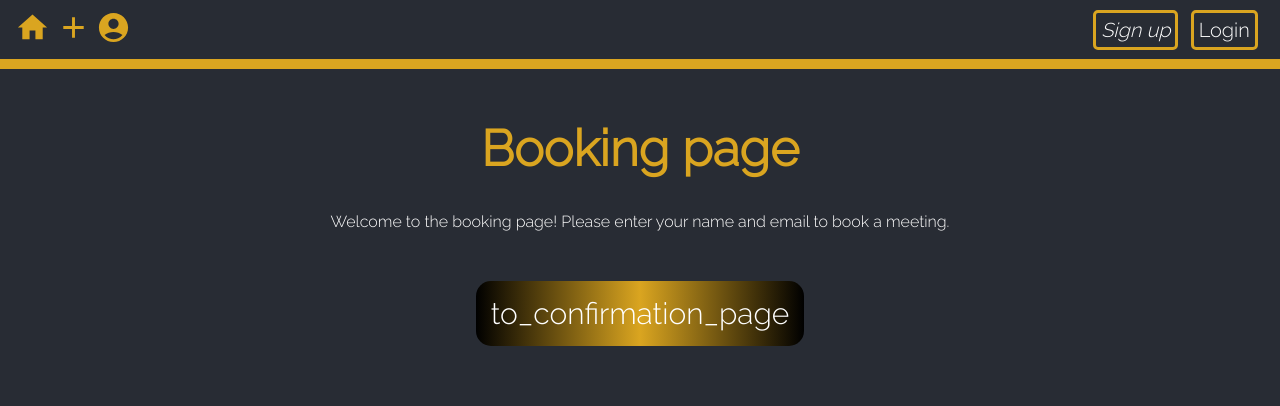
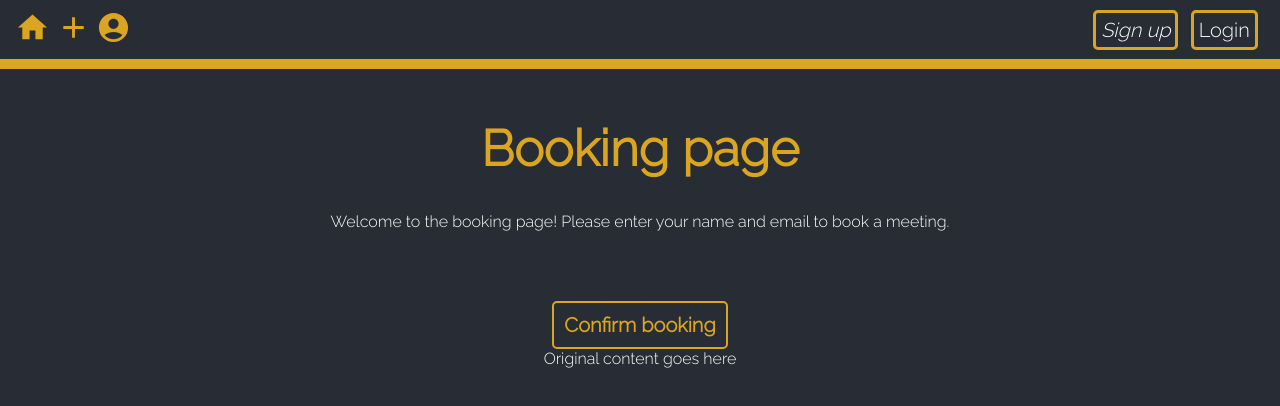
Before and after one commit to Civil-Data/OnlineMeetingSchedule, a React (Create React App) app in the folder frontend/: page /booking in a window 1280 px wide. Shown: the top 406 px of the page. Built offline with nearby package versions, Linux system fonts and the light colour scheme.

Commit message:
CHANGE: Confirm page is now a component

```diff
--- a/frontend/src/App.js
+++ b/frontend/src/App.js
@@ -6,7 +6,6 @@ import Register from "./views/Register";
 import Login from "./views/Login";
 import Booking from "./views/Booking";
 import NavigationBar from "./Components/NavigationBar";
-import Confirmation from "./views/Confirmation";
 import Profile from "./views/Profile";
 
 function App() {
@@ -19,7 +18,6 @@ function App() {
                 <Route path="/booking" element={<Booking />} />
                 <Route path="/register" element={<Register />} />
                 <Route path="/profile" element={<Profile />} />
-                <Route path="/confirmation" element={<Confirmation />} />
             </Routes>
         </>
     );
--- /dev/null
+++ b/frontend/src/Components/ConfirmButton.js
@@ -0,0 +1,31 @@
+import React, { useState } from "react";
+import Confirmation from "./Confirmation";
+
+function ConfirmButton() {
+    const [showComponent, setShowComponent] = useState(false);
+    const [buttonText, setButtonText] = useState("Confirm booking");
+
+    const toggleComponent = () => {
+        setShowComponent((prevState) => !prevState);
+        setButtonText((prevStateText) => {
+            return prevStateText === "Confirm booking"
+                ? "Back to booking"
+                : "Confirm booking";
+        });
+    };
+
+    return (
+        <div>
+            <button id="confirmation_btn" onClick={toggleComponent}>
+                {buttonText}
+            </button>
+            {showComponent ? (
+                <Confirmation />
+            ) : (
+                <p>Original content goes here</p>
+            )}
+        </div>
+    );
+}
+
+export default ConfirmButton;
--- /dev/null
+++ b/frontend/src/Components/Confirmation.js
@@ -0,0 +1,16 @@
+const Confirmation = () => {
+    return (
+        <>
+            <div className="titles">
+                <h1>Your meeting is now scheduled!</h1>
+                <h3>
+                    <p>Name : Take username from login</p>
+                    <p>Date : Take date from booking page</p>
+                    <p>Time : Take time from booking page</p>
+                </h3>
+            </div>
+        </>
+    );
+};
+
+export default Confirmation;
--- a/frontend/src/css/App.css
+++ b/frontend/src/css/App.css
@@ -175,6 +175,7 @@ input {
 .nav-buttons {
     color: white;
     text-decoration: none;
+    white-space: nowrap;
 }
 
 .nav-buttons > i:hover {
--- a/frontend/src/index.js
+++ b/frontend/src/index.js
@@ -5,7 +5,6 @@ import { BrowserRouter } from "react-router-dom";
 import "./css/App.css";
 import App from "./App";
 import reportWebVitals from "./reportWebVitals";
-import Confirmation from "./views/Confirmation";
 
 const root = ReactDOM.createRoot(document.getElementById("root"));
 root.render(
--- a/frontend/src/views/Booking.js
+++ b/frontend/src/views/Booking.js
@@ -1,6 +1,6 @@
 import Title from "../Components/Title";
-import { Link } from "react-router-dom";
 import TypingEffect from "../Components/TypingEffect";
+import Toggle from "../Components/ConfirmButton";
 
 const Booking = () => {
     return (
@@ -10,10 +10,8 @@ const Booking = () => {
                 text="Welcome to the booking page! Please enter your name and email to book a meeting."
                 delay={25}
             />
-                <div className="login_area">
-                <Link to="/confirmation" className="links">
-                    to_confirmation_page{/* Return to Calendar */}
-                </Link>
+            <div className="login_area">
+                <Toggle />
             </div>
         </div>
     );
--- a/frontend/src/views/Confirmation.js
+++ /dev/null
@@ -1,34 +0,0 @@
-import { Link } from "react-router-dom";
-// import BackgroundAnimation from "../Components/BackgroundAnimation";
-import TypingEffect from "../Components/TypingEffect";
-
-const Confirmation = () => {
-    return (
-        <>
-        <div className="titles">
-            <h1>Your meeting is now scheduled!</h1>
-            <h3>
-                <p/>
-                Name         : Take username from login
-                <p/>
-                Date         : Take date from booking page
-                <p/>
-                Time         : Take time from booking page
-                <p/>
-            </h3>
-
-            </div>
-
-            <div className="login_area">
-                <Link to="/booking" className="links">
-                    soon_to_be_return_to_calendar{/* Return to Calendar */}
-                </Link>
-            </div>
-
-        </>
-
-    );
-
-}
-
-export default Confirmation;
--- a/frontend/src/views/Register.js
+++ b/frontend/src/views/Register.js
@@ -1,6 +1,4 @@
 import Title from "../Components/Title";
-import React from "react";
-import "../css/App.css";
 import { Link } from "react-router-dom";
 import AuthInput from "../Components/AuthInput";
 import TypingEffect from "../Components/TypingEffect";
--- a/package.json
+++ /dev/null
@@ -1,5 +0,0 @@
-{
-  "dependencies": {
-    "@mui/icons-material": "^5.14.8"
-  }
-}
```
Also changed, not shown: 1 other file (tests, documents, lock files or other folders).
